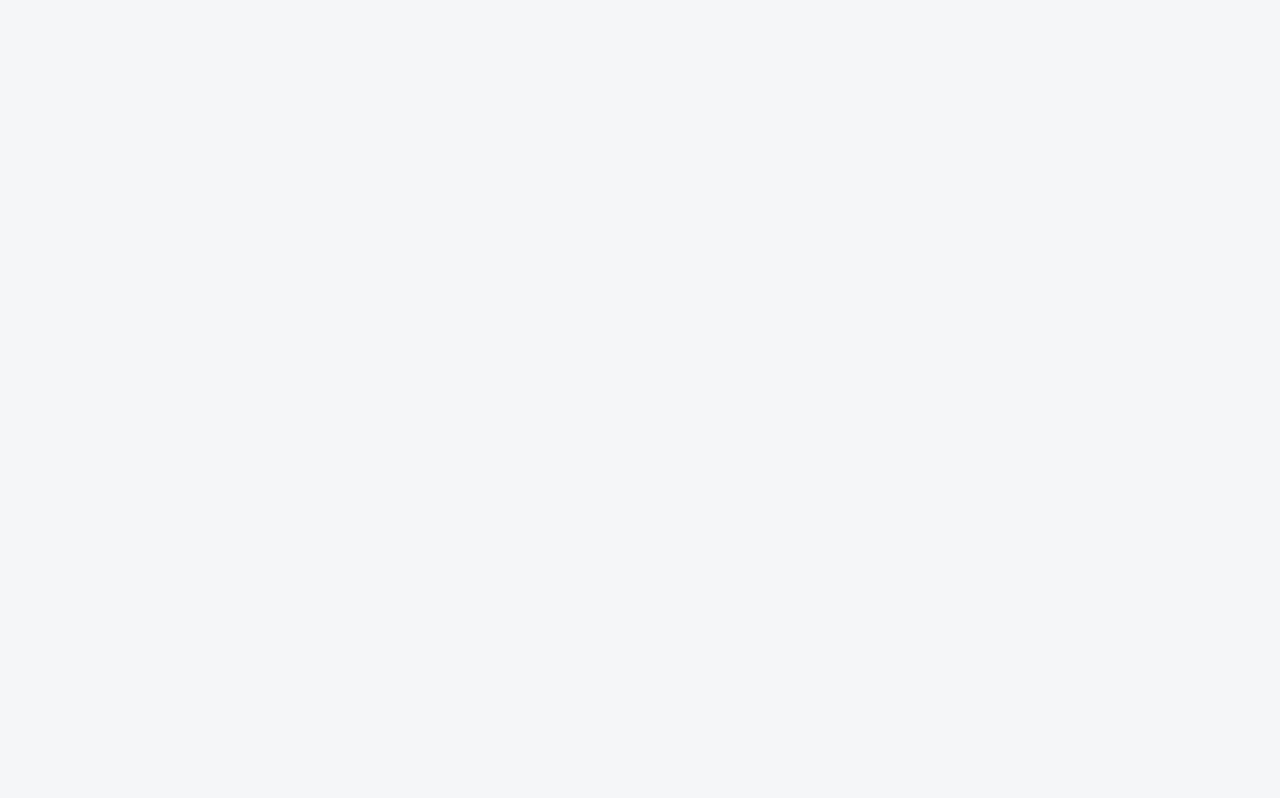
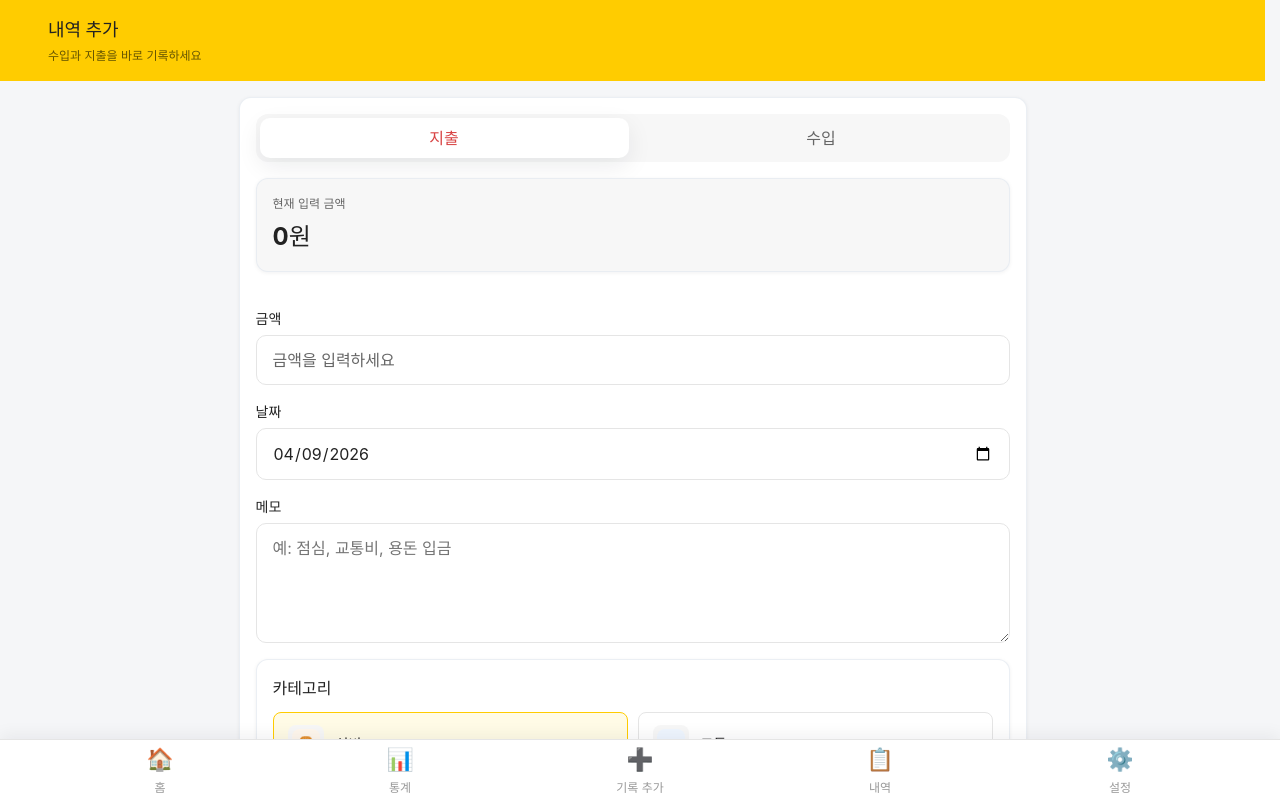
Before and after one commit to KB-25-7-SkeletonProject/moamoa, a Vue app in the folder frontend/: page /entry in a window 1280 px wide. Before the commit this address had no page. Shown: the top 798 px of the page. Built offline with nearby package versions, Linux system fonts and the light colour scheme; sample sign-in values are in the browser's storage.

Commit message:
fix: #17 기록 추가 라우팅

```diff
--- a/frontend/src/components/layout/BottomNav.vue
+++ b/frontend/src/components/layout/BottomNav.vue
@@ -3,7 +3,7 @@
         <div class="bottom-nav-inner">
             <BottomNavItem icon="🏠" label="홈" path="/home" :active="route.path === '/home'"/>
             <BottomNavItem icon="📊" label="통계" path="/statistics" :active="route.path === '/statistics'"/>
-            <BottomNavItem icon="➕" label="기록 추가" path="/record" :active="route.path === '/record'"/>
+            <BottomNavItem icon="➕" label="기록 추가" path="/entry" :active="route.path === '/record'"/>
             <BottomNavItem icon="📋" label="내역" path="/transaction" :active="route.path === '/transaction'"/>
             <BottomNavItem icon="⚙️" label="설정" path="/settings" :active="route.path === '/settings'"/>
         </div>
--- a/frontend/src/router/index.js
+++ b/frontend/src/router/index.js
@@ -6,6 +6,7 @@ import Statistics from '@/pages/Statistics.vue'
 import RecordPage from '@/pages/RecordPage.vue'
 import SettingsPage from '@/pages/SettingsPage.vue'
 import TransactionPage from '@/pages/TransactionPage.vue'
+import AddPage from '@/pages/AddPage.vue'
 
 const router = createRouter({
   history: createWebHistory(import.meta.env.BASE_URL),
@@ -39,9 +40,9 @@ const router = createRouter({
       meta: { requiresAuth: true },
     },
     {
-      path: '/record',
-      name: 'record',
-      component: RecordPage,
+      path: '/entry',
+      name: 'entry',
+      component: AddPage,
       meta: { requiresAuth: true },
     },
     {
```
